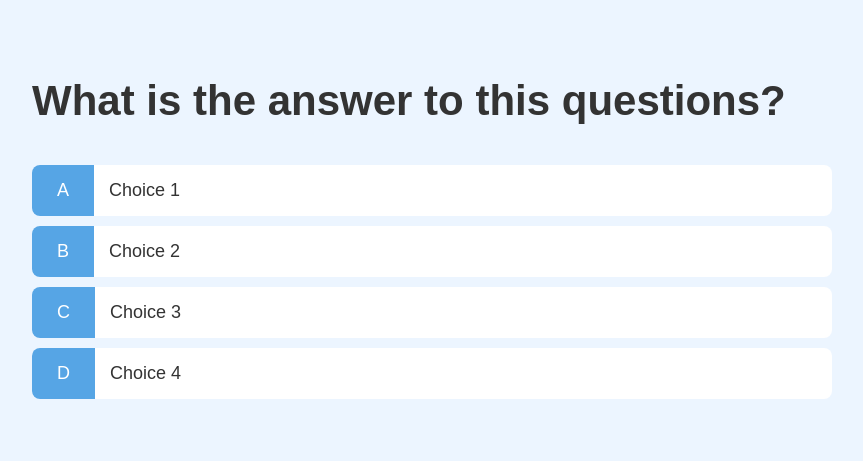
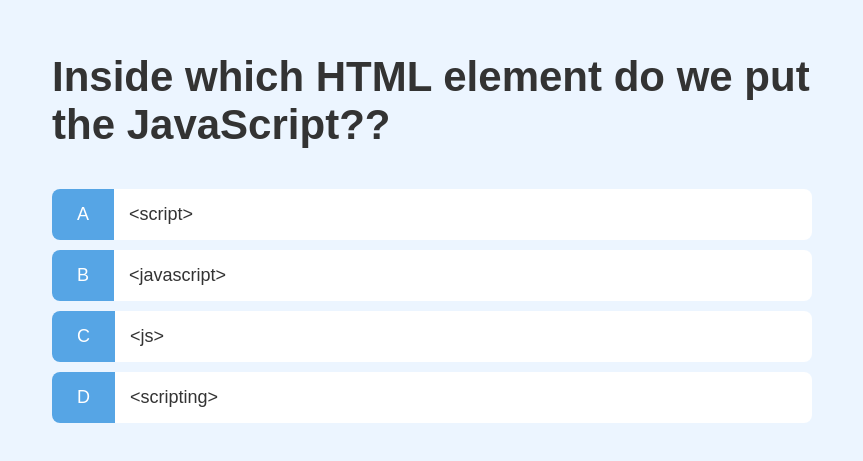
Before and after one commit to pardana/iquiz, a plain HTML site: page game.html in a window 1280 px wide. Shown: the part 157-618 px from the top of the page, without its empty margins (208-1071 px from the left). Drawn offline with Linux system fonts and the light colour scheme.

Commit message:
dsiplay hard code questions

```diff
--- a/app.css
+++ b/app.css
@@ -51,6 +51,7 @@ h3{
     align-items: center;
     max-width: 80rem;
     margin: 0 auto;
+    padding: 2rem;
 }
 
 .container > * {
--- a/game.css
+++ b/game.css
@@ -24,4 +24,5 @@
 
 .choice-text {
   padding: 1.5rem;
+  width: 100%;
 }
--- a/game.html
+++ b/game.html
@@ -14,21 +14,22 @@
         <h2 id="question">What is the answer to this questions?</h2>
         <div class="choice-container">
             <p class="choice-prefix">A</p>
-            <p class="choice-text">Choice 1</p>
+            <p class="choice-text" data-number="1">Choice 1</p>
         </div>
         <div class="choice-container">
             <p class="choice-prefix">B</p>
-            <p class="choice-text">Choice 2</p>
+            <p class="choice-text" data-number="2">Choice 2</p>
         </div>
         <div class="choice-container">
             <p class="choice-prefix">C</p>
-            <p class="choice-text">Choice 3</p>
+            <p class="choice-text" data-number="3">Choice 3</p>
         </div>
         <div class="choice-container">
             <p class="choice-prefix">D</p>
-            <p class="choice-text">Choice 4</p>
+            <p class="choice-text" data-number="4">Choice 4</p>
         </div>
       </div>
     </div>
+    <script src="game.js"></script>
   </body>
 </html>
--- /dev/null
+++ b/game.js
@@ -0,0 +1,81 @@
+const question = document.getElementById("question");
+const choices = Array.from(document.getElementsByClassName("choice-text"));
+
+let currentQuestion = {};
+let acceptingAnswer = false;
+let score = 0;
+let questionCounter = 0;
+let availableQuestion = [];
+
+let questionsArr = [
+  {
+    question: "Inside which HTML element do we put the JavaScript??",
+    choice1: "<script>",
+    choice2: "<javascript>",
+    choice3: "<js>",
+    choice4: "<scripting>",
+    answer: 1,
+  },
+  {
+    question:
+      "What is the correct syntax for referring to an external script called 'xxx.js'?",
+    choice1: "<script href='xxx.js'>",
+    choice2: "<script name='xxx.js'>",
+    choice3: "<script src='xxx.js'>",
+    choice4: "<script file='xxx.js'>",
+    answer: 3,
+  },
+  {
+    question: " How do you write 'Hello World' in an alert box?",
+    choice1: "msgBox('Hello World');",
+    choice2: "alertBox('Hello World');",
+    choice3: "msg('Hello World');",
+    choice4: "alert('Hello World');",
+    answer: 4,
+  },
+];
+
+//CONSTANT
+const CORRECT_BONUS = 10;
+const MAX_QUESTION = 3;
+
+startGame = () => {
+  questionCounter = 0;
+  score = 0;
+  availableQuestion = [...questionsArr];
+  console.log(availableQuestion);
+  getNewQuestion();
+};
+
+getNewQuestion = () => {
+  if (availableQuestion.length === 0 || questionCounter > MAX_QUESTION) {
+    //go to the end page
+    return window.location.assign("/end.html");
+  }
+  questionCounter++;
+  const quiestionIndex = Math.floor(Math.random() * availableQuestion.length);
+  currentQuestion = availableQuestion[quiestionIndex];
+  question.innerText = currentQuestion.question;
+
+  choices.map((choice) => {
+    const number = choice.dataset["number"];
+    choice.innerText = currentQuestion["choice" + number];
+  });
+
+  availableQuestion.splice(quiestionIndex, 1);
+  acceptingAnswer = true;
+};
+
+choices.map((choice) => {
+  choice.addEventListener("click", (e) => {
+    if (!acceptingAnswer) return;
+
+    acceptingAnswer = false;
+    const selectedChoice = e.target;
+    const selectedAnswer = selectedChoice.dataset["number"];
+    console.log(selectedAnswer);
+
+    getNewQuestion();
+  });
+});
+startGame();
```
